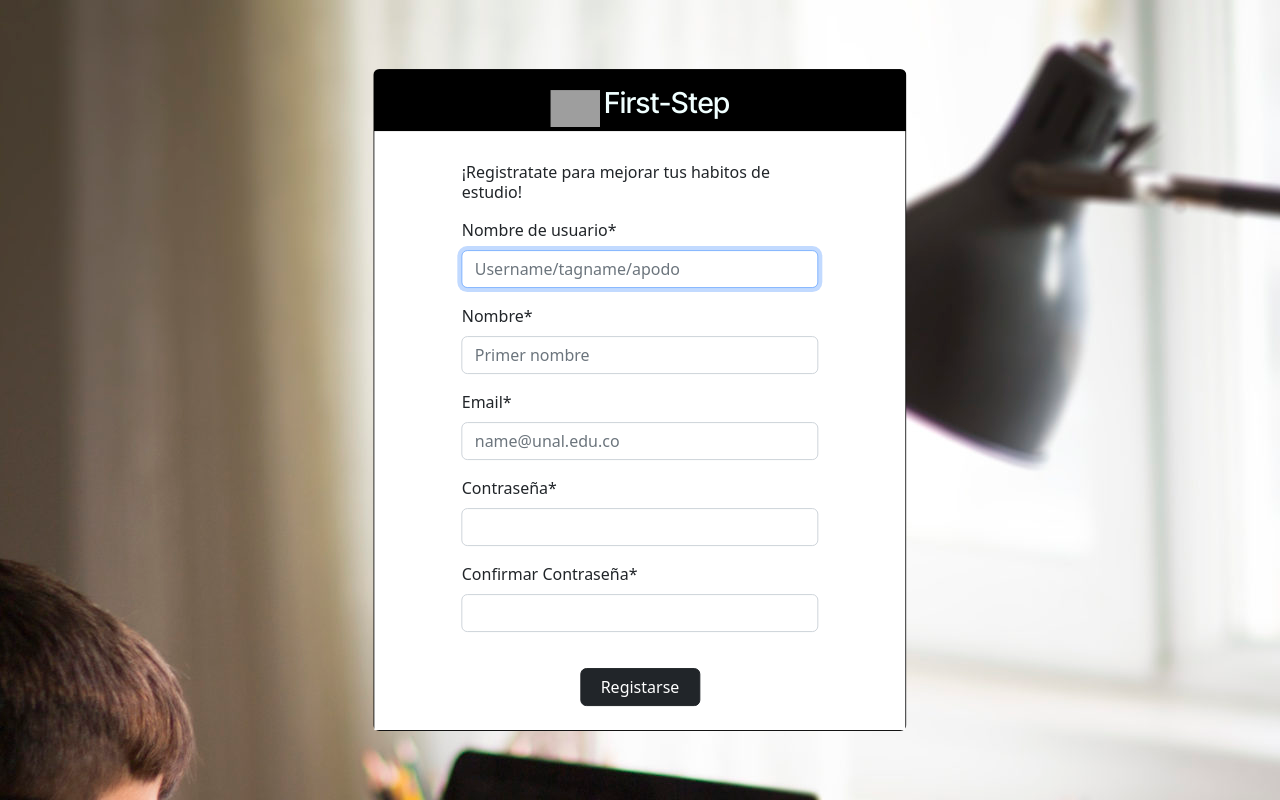
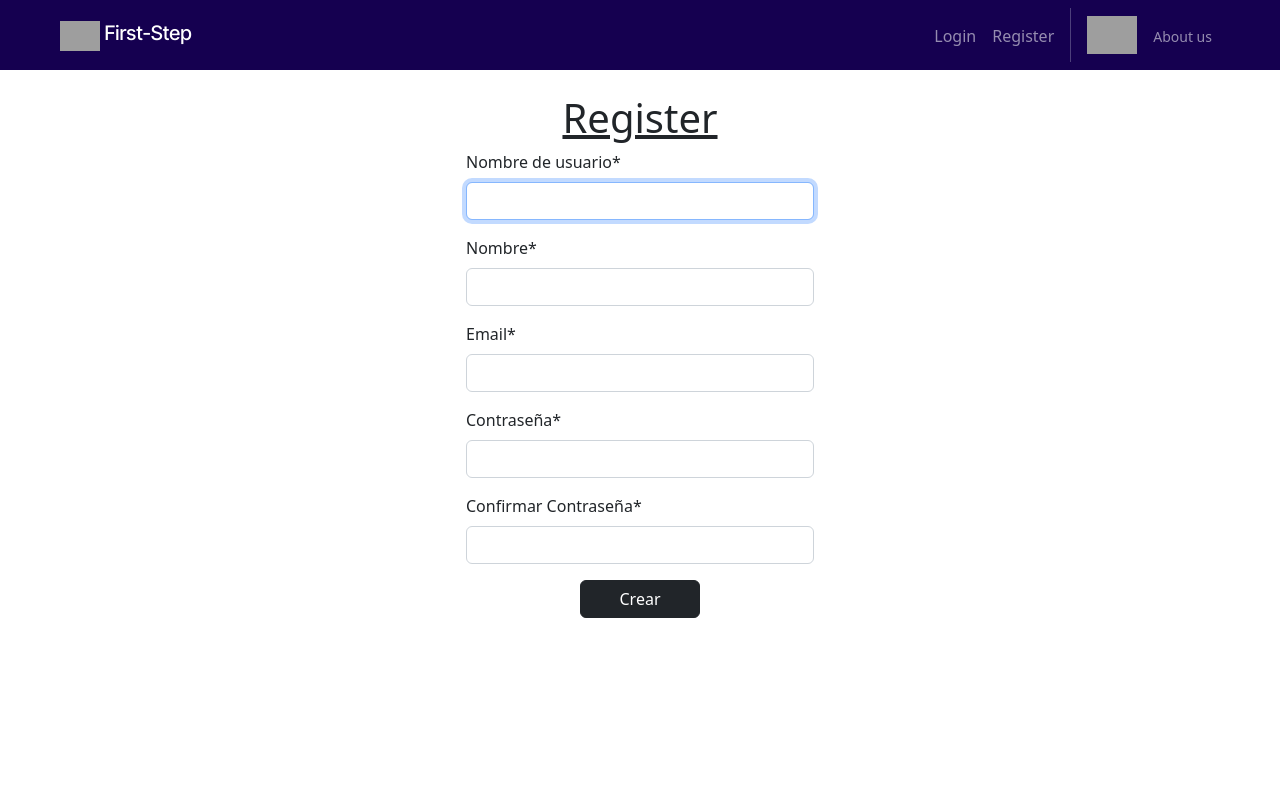
Before and after one commit to Luciano2005/First-Step, a Django app: page /register/ in a window 1280 px wide. Run offline with Django 4.2, Linux system fonts and the light colour scheme; some libraries are stand-ins or nearby versions; grey boxes are pictures that could not be loaded.

Commit message:
Revert "placeholder en login"
This reverts commit 145c3f1bd928d466250caa643e06c166169cfac7.

```diff
--- a/ESTUDIO/static/styles.css
+++ b/ESTUDIO/static/styles.css
@@ -1,11 +1,3 @@
 .titulo{
     color:red;
 }
-
-#login{
-    background-image: url("img/loginbackground.jpg");
-    background-position: top;
-    background-repeat: no-repeat;
-    flex-direction: column;
-    background-color: #2C3333;
-}
--- a/MAIN/Templates/crearTarea.html
+++ b/MAIN/Templates/crearTarea.html
@@ -1,5 +1,3 @@
-{% extends 'navegacion.html' %}
-{% block content %}
 <h1>Crear tarea</h1>
 
 <form method="POST">
@@ -9,4 +7,3 @@
         Guardar
     </button>
 </form>
-{% endblock %}
--- a/MAIN/Templates/ingreso.html
+++ /dev/null
@@ -1,26 +0,0 @@
-{% load static %}
-<!DOCTYPE html>
-<html lang="en">
-<head>
-    <meta charset="UTF-8">
-    <meta http-equiv="X-UA-Compatible" content="IE=edge">
-    <meta name="viewport" content="width=device-width, initial-scale=1.0">
-    <title>Ingreso</title>
-    <link href="https://cdn.jsdelivr.net/npm/bootstrap@5.2.2/dist/css/bootstrap.min.css" rel="stylesheet" integrity="sha384-Zenh87qX5JnK2Jl0vWa8Ck2rdkQ2Bzep5IDxbcnCeuOxjzrPF/et3URy9Bv1WTRi" crossorigin="anonymous">
-    <link rel="stylesheet" href="{% static 'styles.css' %}">
-        <link rel="preconnect" href="https://fonts.googleapis.com">
-        <link rel="preconnect" href="https://fonts.gstatic.com" crossorigin>
-        <link href="https://fonts.googleapis.com/css2?family=Inter+Tight:wght@500&display=swap" rel="stylesheet">
-</head>
-<body id="login">
-    <div class="card position-absolute top-50 start-50 translate-middle col-xxl-3 col-lg-5 col-md-7 col-sm-8 col-10" style="background-color: black;">
-        <div class="d-inline-block pt-3 pb-1" style="margin: 0 auto;">
-            <img  src="https://cdn-icons-png.flaticon.com/512/3145/3145765.png" width="50px" alt="first step">
-            <h5 class="d-inline" style="font-family: 'Inter Tight', sans-serif; font-size: 1.8rem; color: azure;">First-Step</h5>
-        </div>
-        {% block content %}
-
-        {% endblock %}
-    </div>
-</body>
-</html>
--- a/MAIN/Templates/mostrarTareas.html
+++ b/MAIN/Templates/mostrarTareas.html
@@ -1,5 +1,3 @@
-{% extends 'navegacion.html' %}
-{% block content %}
 <h1>Tareas</h1>
 <form action={% url 'crearTarea' %}>
     <button>
@@ -30,5 +28,3 @@
         <p>{{tarea_b.prioridad}}</p>
     </a>
 {% endfor %}
-
-{% endblock %}
--- a/MAIN/Templates/navegacion.html
+++ b/MAIN/Templates/navegacion.html
@@ -4,7 +4,6 @@
         <meta charset="UTF-8">
         <meta http-equiv="X-UA-Compatible" content="IE=edge">
         <meta name="viewport" content="width=device-width, initial-scale=1.0">
-        <title>First-Step</title>
         <link href="https://cdn.jsdelivr.net/npm/bootstrap@5.2.2/dist/css/bootstrap.min.css" rel="stylesheet" integrity="sha384-Zenh87qX5JnK2Jl0vWa8Ck2rdkQ2Bzep5IDxbcnCeuOxjzrPF/et3URy9Bv1WTRi" crossorigin="anonymous">
         <link rel="preconnect" href="https://fonts.googleapis.com">
         <link rel="preconnect" href="https://fonts.gstatic.com" crossorigin>
--- a/MAIN/Templates/register.html
+++ b/MAIN/Templates/register.html
@@ -1,39 +1,33 @@
-{% extends 'ingreso.html' %}
+{% extends 'navegacion.html' %}
 
 {% load crispy_forms_tags %}
 
 {% block content %}
 
 
-<div class="container-md justify-content-around py-4 px-4" style="background-color: white;">
-    <div class="row justify-content-center">
-        <p class="h6 py-2 justify-content-center col-9">¡Registratate para mejorar tus habitos de estudio!</p>
-    </div>
+<div class="container-md justify-content-around py-4 px-4">
+    <p class="h1 text-decoration-underline text-center">Register</p>
     <form method = "POST">
         {% csrf_token %}
         <div class="row justify-content-center">
-            <div class="col-9" >{{ form.username|as_crispy_field }}</div>
+            <div class="col-lg-4 col-md-6 col-sm-7 col-9" >{{ form.username|as_crispy_field }}</div>
         </div>
         <div class="row justify-content-center">
-            <div class="col-9">{{ form.first_name|as_crispy_field }}</div>
+            <div class="col-lg-4 col-md-6 col-sm-7 col-9">{{ form.first_name|as_crispy_field }}</div>
         </div>
         <div class="row justify-content-center">
-            <div class="col-9">{{ form.email|as_crispy_field }}</div>
+            <div class="col-lg-4 col-md-6 col-sm-7 col-9">{{ form.email|as_crispy_field }}</div>
         </div>
         <div class="row justify-content-center">
-            <div class="col-9">{{ form.password1|as_crispy_field }}</div>
+            <div class="col-lg-4 col-md-6 col-sm-7 col-9">{{ form.password1|as_crispy_field }}</div>
         </div>
         <div class="row justify-content-center">
-            <div class="col-9">{{ form.password2|as_crispy_field }}</div>
+            <div class="col-lg-4 col-md-6 col-sm-7 col-9">{{ form.password2|as_crispy_field }}</div>
         </div>
         <div class="row justify-content-center">
-            <div class="form-text col-9">
-                <p class="text-center" style="color: red;">{{error}}</p>
-            </div>
+            <button type="submit" class="btn btn-dark" style="width: 120px;">Crear</button>
         </div>
-        <div class="row justify-content-center">
-            <button type="submit" class="btn btn-dark" style="width: 120px;">Registarse</button>
-        </div>
+        {{error}}
     </form>
 </div>
 
--- a/MAIN/forms.py
+++ b/MAIN/forms.py
@@ -21,13 +21,6 @@ class Registro(UserCreationForm):
     class Meta:
         model=User
         fields=['username','first_name','email','password1','password2']
-        widgets = {
-            'username' : forms.TextInput(attrs=({'placeholder':'Username/tagname/apodo', 'class':'form-control'})),
-            'first_name' : forms.TextInput(attrs=({'placeholder':'Primer nombre', 'class':'form-control'})),
-            'email' : forms.TextInput(attrs=({'placeholder':'name@unal.edu.co', 'class':'form-control'})),
-            'password1' : forms.PasswordInput(),
-            'password2' : forms.PasswordInput()
-        }
 
 class Loguearse(AuthenticationForm):
     def __init__(self, *args, **kwargs):
@@ -40,9 +33,6 @@ class Loguearse(AuthenticationForm):
     class Meta:
         model=User
         fields=['username','password']
-        widgets={
-            'username' : forms.TextInput(attrs=({'placeholder':'Username/tagname/apodo', 'class':'form-control'}))
-        }
 
 class newMateria(forms.ModelForm):
     class Meta:
```
Also changed, not shown: MAIN/Templates/login.html (+7 -31 lines), ESTUDIO/static/img/loginbackground.jpg (deleted).
